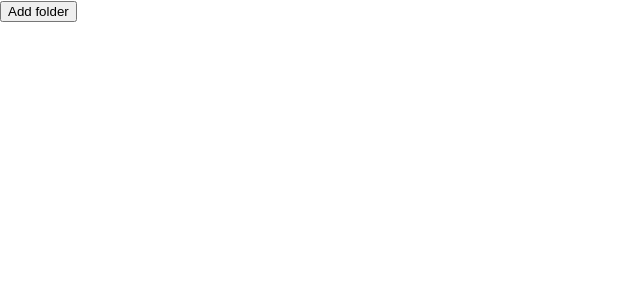
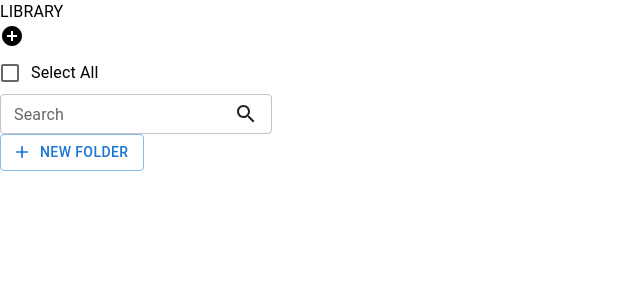
Before and after one commit to vaibhavthakkar26/folder-Managment, a React (Create React App) app in the folder my-app/: page / in a window 1280 px wide. Shown: the top 300 px of the page, without its empty margins (0-640 px from the left). Built offline with nearby package versions, Linux system fonts and the light colour scheme.

Commit message:
[Add] search and some basic desgin

```diff
--- a/my-app/src/Pages/Home.jsx
+++ b/my-app/src/Pages/Home.jsx
@@ -1,6 +1,12 @@
 import React, { useEffect, useState } from 'react'
 import { useDispatch, useSelector } from "react-redux";
-import { createFolder } from '../redux/action';
+import { Box, Typography } from '@mui/material';
+import AddCircleIcon from '@mui/icons-material/AddCircle';
+import FormGroup from '@mui/material/FormGroup';
+import FormControlLabel from '@mui/material/FormControlLabel';
+import Checkbox from '@mui/material/Checkbox';
+import Search from '../components/Search';
+import CreateFolder from '../components/CreateFolder';
 
 function Home() {
   const dispatch = useDispatch();
@@ -12,9 +18,10 @@ function Home() {
   });
 
   console.log("folderTotalData",folderTotalData);
+  console.log("folderListfolderList",folderList);
 
   const folderListHandler = () => {
-    setFolderList(localStorage.getItem("folder"));
+    setFolderList(localStorage.getItem("folder") || []);
   }
 
   useEffect(()=>{
@@ -22,22 +29,27 @@ function Home() {
   },[folderTotalData])
 
 
-
-  const createFolderHandler = () =>{
-      const data = {
-          id: folderTotalData.length +1,
-          name:`new Folder${folderTotalData.length+1} `
-        }
-        dispatch(createFolder(data));
-        // setFolderList(data,...folderTotalData);
-        localStorage.setItem("folder",JSON.stringify([...folderTotalData,data]));
-        console.log("111",[...folderTotalData,data]);
-  }
-
   return (
-    <div>
-      <button onClick={()=>createFolderHandler()}> Add folder </button>
-    </div>
+    <Box>
+      <Box>
+        <Typography>
+          LIBRARY
+        </Typography>
+        <AddCircleIcon/>
+      </Box>
+      <Box>
+        <FormGroup>
+            <FormControlLabel control={<Checkbox />} label="Select All" />
+        </FormGroup>
+        <Box>
+              <Search/>
+              <CreateFolder/>
+        </Box>
+      </Box>
+    </Box>
+    // <div>
+    //   <button onClick={()=>createFolderHandler()}> Add folder </button>
+    // </div>
   )
 }
 
--- /dev/null
+++ b/my-app/src/components/CreateFolder/index.jsx
@@ -0,0 +1,30 @@
+import { Button } from '@mui/material'
+import React from 'react'
+import AddIcon from '@mui/icons-material/Add';
+import { useDispatch, useSelector } from 'react-redux';
+import { createFolder } from '../../redux/action';
+import { v4 as uuidv4 } from 'uuid';
+
+function CreateFolder() {
+    const dispatch = useDispatch();
+
+    const folderTotalData = useSelector((state) => {
+        return state.folder.item;
+    });
+
+    const newFolderHandler = () =>{
+        const data = {
+            id: uuidv4(),
+            name:`new Folder`
+          }
+          dispatch(createFolder(data));
+          localStorage.setItem("folder",JSON.stringify([...folderTotalData,data]));
+    };
+  return (
+    <div>
+      <Button variant='outlined' startIcon={<AddIcon />} onClick={()=>newFolderHandler()}> New Folder </Button>
+    </div>
+  )
+}
+
+export default CreateFolder
--- /dev/null
+++ b/my-app/src/components/Search/index.jsx
@@ -0,0 +1,24 @@
+import { TextField } from '@mui/material'
+import React, { useState } from 'react'
+import SearchIcon from '@mui/icons-material/Search';
+
+function Search() {
+  const [searchText,setSearchText] = useState("");
+
+  console.log("searchTex",searchText);
+  return (
+    <div>
+      <TextField
+        label="Search"
+        variant="outlined"
+        size='small'
+        onChange={(e)=>setSearchText(e.target.value)}
+        InputProps={{
+          endAdornment: <SearchIcon />,
+        }}
+      />
+    </div>
+  )
+}
+
+export default Search
--- a/my-app/src/index.js
+++ b/my-app/src/index.js
@@ -5,11 +5,7 @@ import App from './App';
 import reportWebVitals from './reportWebVitals';
 
 const root = ReactDOM.createRoot(document.getElementById('root'));
-root.render(
-  <React.StrictMode>
-    <App />
-  </React.StrictMode>
-);
+root.render(<App />);
 
 // If you want to start measuring performance in your app, pass a function
 // to log results (for example: reportWebVitals(console.log))
```
Also changed, not shown: my-app/package.json (+7 -2 lines), my-app/src/components/Folders/DisplayFolder.jsx (added, +11 -0 lines), 1 other file (tests, documents, lock files or other folders).
